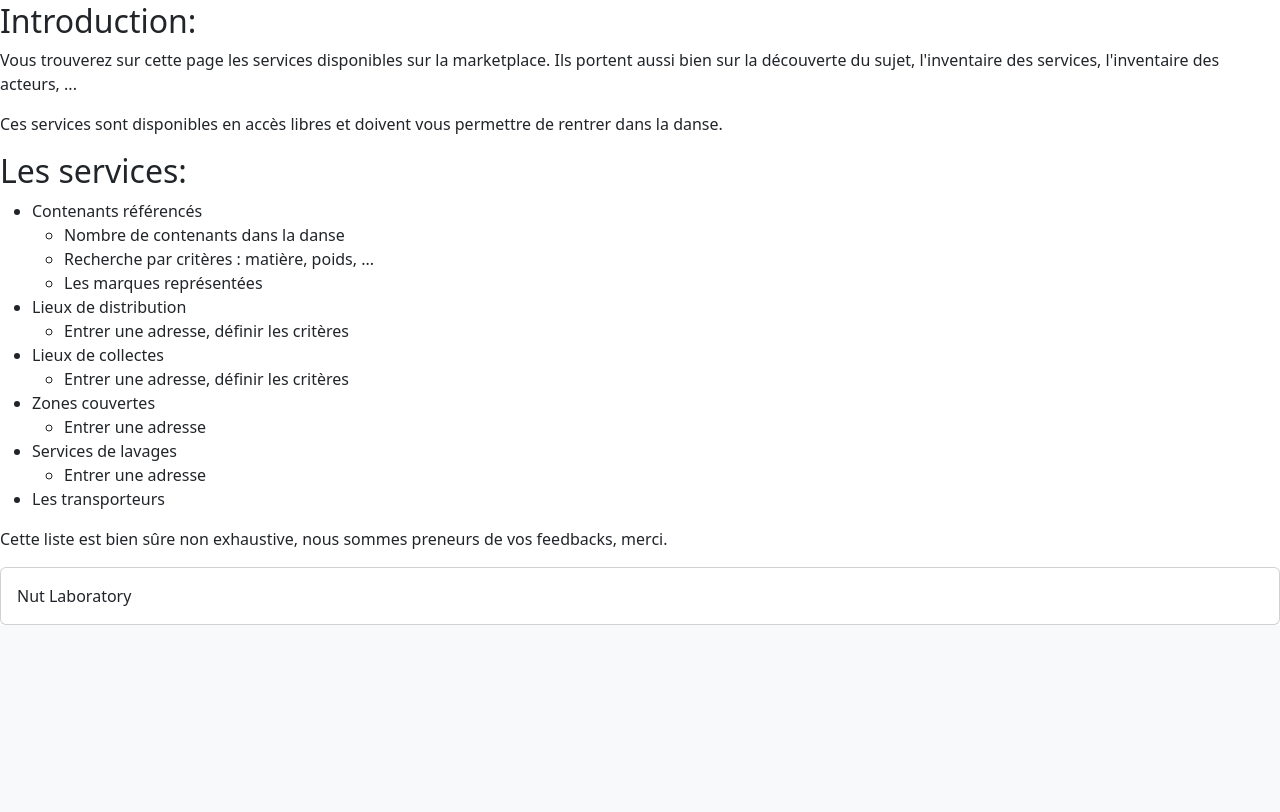
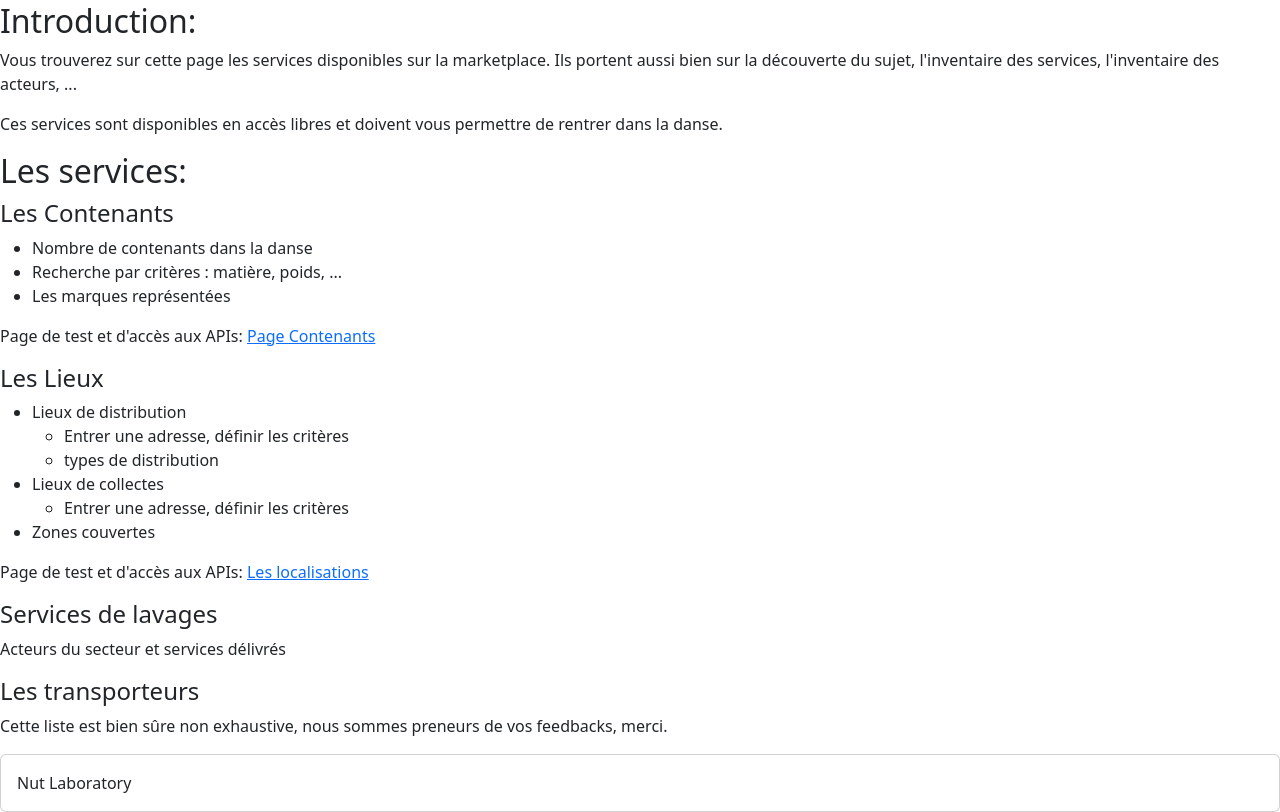
Before and after one commit to jefzem/Nut_MP_proj1, a Flask app: page /marketplace in a window 1280 px wide. Shown: the part 256-1068 px from the top of the page. Before the commit the page ends 881 px from the top, so only its background shows below. Run offline with Flask 2, Linux system fonts and the light colour scheme.

Commit message:
26071346

```diff
--- a/app.py
+++ b/app.py
@@ -1,4 +1,4 @@
-#hello1
+
 
 import os
 from flask import Flask, redirect, render_template, request, send_from_directory, url_for, jsonify
@@ -46,7 +46,47 @@ def api_entreprises():
 def simulations():
     print('simulations')
     return render_template('simulations.html')
+##### API Marketplace ##############
+@app.route('/info_contenants_V1')
+def info_contenants_V1():
+    print('info contenants V1')
+    return render_template('API/List_Contenants_References_V01.html')
 
+@app.route('/Contenants_enregistres_V1',methods=['GET'])
+def Contenants_enregistres_V1():
+    print('info contenants enregistresV1')
+    conn = sqlite3.connect('PILCv0.5.db')
+    ##conn.row_factory = dict_factory  <= rajoute le nom des colonnes
+    cur = conn.cursor()
+    all_Contenants = cur.execute('SELECT * FROM Contenants').fetchall()
+    return jsonify(all_Contenants)
+    #return render_template('API/Contenants_enregistrés_V1.html')
+
+@app.route('/Contenants_enregistres_parfab_V1',methods=['POST'])
+def Contenants_enregistres_parfab_V1():
+    print('info contenants enregistresV1 parfab_')
+    donnees = request.form
+    print (donnees)
+    print ("toto")
+    nom=donnees.get('nom')
+    print (nom)
+    conn = sqlite3.connect('PILCv0.5.db')
+    ##conn.row_factory = dict_factory  <= rajoute le nom des colonnes
+    cur = conn.cursor()
+    all_Contenants = cur.execute("SELECT * FROM Contenants WHERE fabricant = ?", (nom,)).fetchall()
+    #return "Traitement des données"
+    return jsonify(all_Contenants)
+    #return render_template('API/Contenants_enregistrés_V1.html')
+
+
+Contenants_enregistres_parfab_V1
+##### API Usagers ###########
+
+#### API  Entreprises ########
+
+##### API Simulations  ##########
+
+##### ANNEXES ########
 @app.route('/hello', methods=['POST'])
 def hello():
    name = request.form.get('name')
@@ -58,6 +98,10 @@ def hello():
        print('Request for hello page received with no name or blank name -- redirecting')
        return redirect(url_for('index'))
 
+@app.route('/login')
+def login():
+       return render_template('login.html')
 
+###### RUN ##############
 if __name__ == '__main__':
    app.run()
--- a/templates/MarketPlace.html
+++ b/templates/MarketPlace.html
@@ -6,17 +6,20 @@
 <p>Vous trouverez sur cette page les services disponibles sur la marketplace. Ils portent aussi bien sur la d&eacute;couverte du sujet, l'inventaire des services, l'inventaire des acteurs, ...</p>
 <p>Ces services sont disponibles en acc&egrave;s libres et doivent vous permettre de rentrer dans la danse.&nbsp;</p>
 <h2>Les services:</h2>
-<ul>
-<li>Contenants r&eacute;f&eacute;renc&eacute;s
+<h4>Les Contenants</h4>
 <ul>
 <li>Nombre de contenants dans la danse</li>
 <li>Recherche par crit&egrave;res : mati&egrave;re, poids, ...</li>
 <li>Les marques repr&eacute;sent&eacute;es</li>
 </ul>
-</li>
+<p>Page de test et d'acc&egrave;s aux APIs:&nbsp;<a href="info_contenants_V1" title="test API Contenants Info">Page Contenants</a></p>
+<p></p>
+<h4>Les Lieux</h4>
+<ul>
 <li>Lieux de distribution
 <ul>
 <li>Entrer une adresse, d&eacute;finir les crit&egrave;res</li>
+<li>types de distribution</li>
 </ul>
 </li>
 <li>Lieux de collectes
@@ -24,18 +27,14 @@
 <li>Entrer une adresse, d&eacute;finir les crit&egrave;res</li>
 </ul>
 </li>
-<li>Zones couvertes
-<ul>
-<li>Entrer une adresse</li>
+<li>Zones couvertes</li>
 </ul>
-</li>
-<li>Services de lavages
-<ul>
-<li>Entrer une adresse</li>
-</ul>
-</li>
-<li>Les transporteurs</li>
-</ul>
+<p>Page de test et d'acc&egrave;s aux APIs:&nbsp;<a href="Localisations" title="localisations">Les localisations</a>&nbsp;</p>
+<p></p>
+<h4>Services de lavages</h4>
+<p>Acteurs du secteur et services d&eacute;livr&eacute;s</p>
+<p></p>
+<h4>Les transporteurs</h4>
 <p>Cette liste est bien s&ucirc;re non exhaustive, nous sommes preneurs de vos feedbacks, merci.</p>
 <p></p>
 <p></p>
```
Also changed, not shown: templates/API/List_Contenants_References_V01.html (added, +31 -0 lines), templates/API/page_test.html (added, +10 -0 lines), templates/login.html (added, +27 -0 lines), templates/page_test.html (added, +11 -0 lines).
